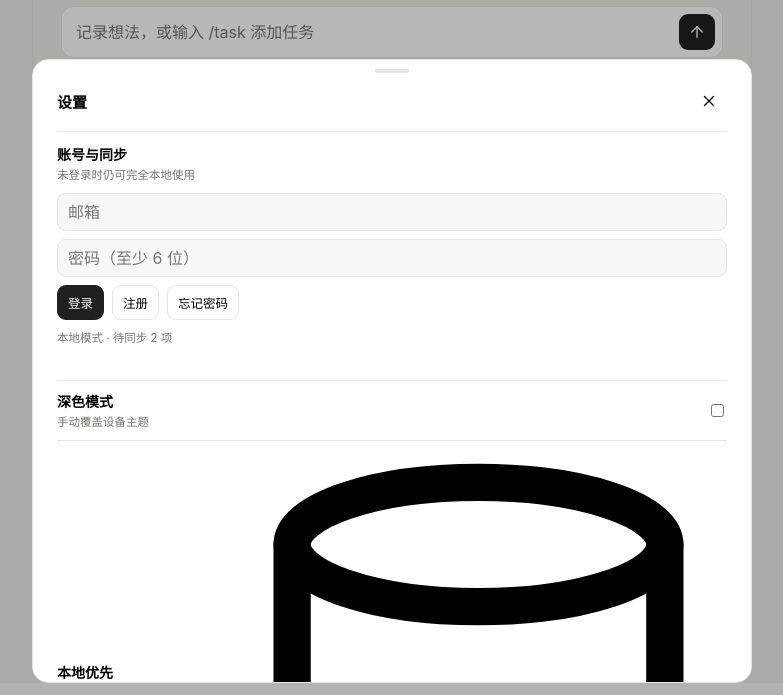
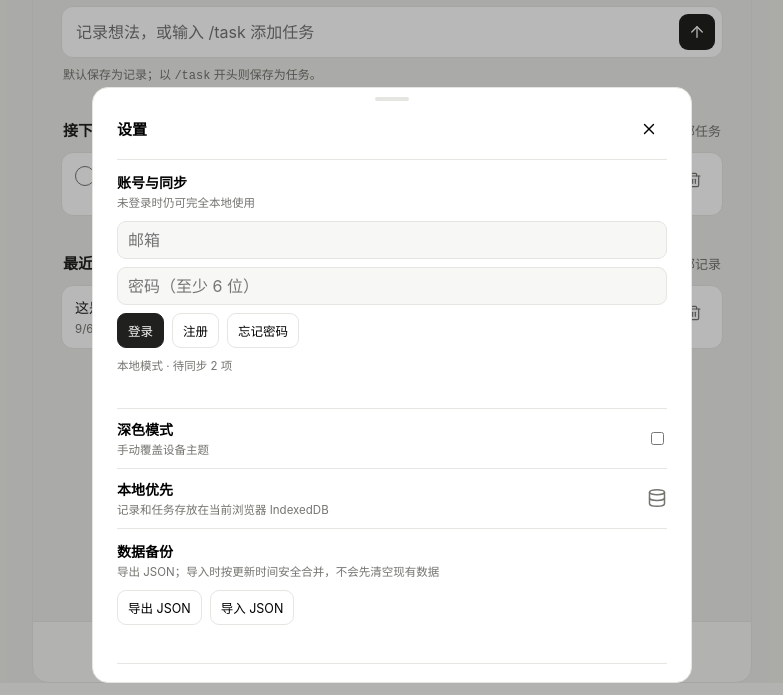
Before and after one commit to chivopic/today-workspace, a website built with Vite: page index.html in a window 1280 px wide. Both pictures are taken after a click on the button 953 px from the left and 57 px from the top of the page. Shown: the part 105-800 px from the top of the page, without its empty margins (248-1031 px from the left). Built offline with nearby package versions, Linux system fonts and the light colour scheme.

Commit message:
fix: constrain settings icons and desktop dialog

```diff
--- a/styles.css
+++ b/styles.css
@@ -143,6 +143,10 @@ button {
 }
 .setting strong { display: block; font-size: 14px; }
 .setting small { display: block; margin-top: 3px; color: var(--muted); font-size: 11.5px; line-height: 1.4; }
+.setting > svg {
+  width: 20px; height: 20px; flex: 0 0 20px; color: var(--muted); stroke-width: 1.8;
+}
+.setting > input[type="checkbox"] { flex: 0 0 auto; }
 .setting-stack { align-items: stretch; flex-direction: column; justify-content: center; gap: 10px; padding: 12px 0; }
 .data-actions { display: flex; gap: 8px; flex-wrap: wrap; }
 .backup-status { min-height: 16px; margin: 0; color: var(--muted); font-size: 11.5px; line-height: 1.4; }
@@ -156,5 +160,6 @@ button {
   .app { min-height: calc(100dvh - 24px); margin-top: 12px; border: 1px solid var(--line); border-radius: 16px; overflow: clip; }
   .bottom { bottom: 12px; border: 1px solid var(--line); border-radius: 0 0 16px 16px; }
   .sheet { margin-bottom: 12px; }
+  #settingsDialog { width: min(600px, calc(100% - 32px)); }
   .sheet-card { border-radius: 16px; border: 1px solid var(--line); }
 }
```
